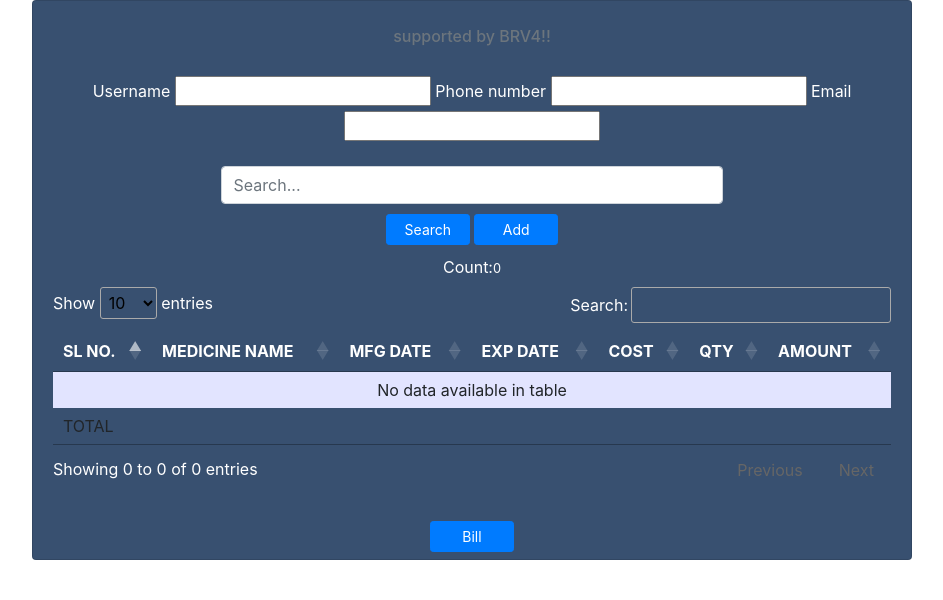
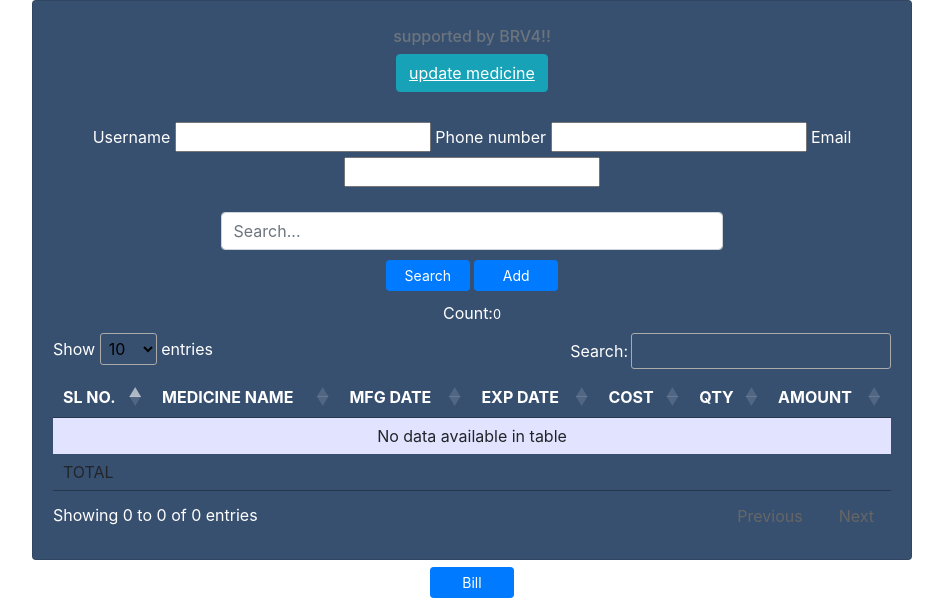
Before and after one commit to vaishnavi1396/Billing_system, a Flask app: template templates/billform.html in a window 1280 px wide. Shown: the top 600 px of the page, without its empty margins (168-1111 px from the left). Run offline with Flask 2, Linux system fonts and the light colour scheme; the template is opened without the code that fills it, so the values that code supplies are empty; some libraries are stand-ins or nearby versions.

Commit message:
some changes

```diff
--- a/medbill.py
+++ b/medbill.py
@@ -19,8 +19,9 @@ def bill(cust_name):
 
 @app.route("/update/<cust_name>")
 def update_med(cust_name):
-    print(cust_name)
     return render_template("update_med.html", Shop_name=cust_name)
+
+
 
 
 @app.route("/search")
--- a/model.py
+++ b/model.py
@@ -18,7 +18,7 @@ class add_model:
 def med():
     mysql = MySQL()
     app.config['MYSQL_DATABASE_USER'] = 'root'
-    app.config['MYSQL_DATABASE_PASSWORD'] = 'vaishnavi'
+    app.config['MYSQL_DATABASE_PASSWORD'] = 'root'
     app.config['MYSQL_DATABASE_DB'] = 'medicine'
     app.config['MYSQL_DATABASE_HOST'] = 'localhost'
     mysql.init_app(app)
--- a/static/med_update.css
+++ b/static/med_update.css
@@ -55,6 +55,9 @@ margin-left:30px;
 margin-top:20px;
 }
 
+.pull-right{
+    float:right;
+}
 .five{
 display:block;
 margin-left:-3px;
--- a/templates/billform.html
+++ b/templates/billform.html
@@ -14,6 +14,7 @@
     <div class="card-body">
         <h4 class="card-title">{{ shop_name }}</h4>
         <h6 class="card-subtitle mb-2 text-muted">supported by BRV4!!</h6>
+        <a class="pull-right btn btn-info" href="/update/{{ shop_name }}"><u>update medicine</u></a>
         <div id="myTabContent" class="tab-content">
             <div class="tab-pane active in" id="user_details">
                     <label>Username</label>
```
